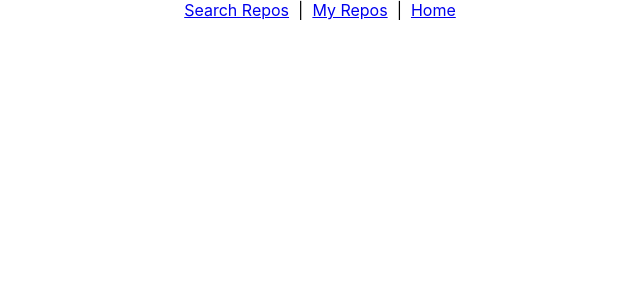
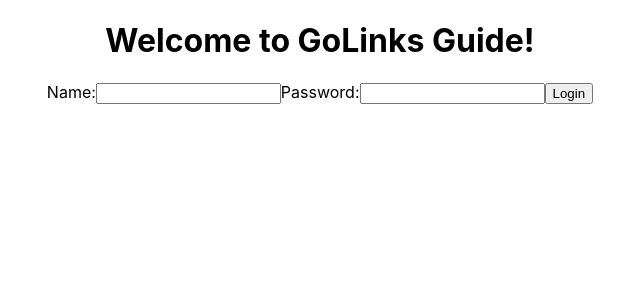
Before and after one commit to kailahk/golinks-guide, a React (Create React App) app: page / in a window 1280 px wide. Shown: the top 300 px of the page, without its empty margins (320-960 px from the left). Built offline with nearby package versions, Linux system fonts and the light colour scheme.

Commit message:
logging in and logging out implemented

```diff
--- /dev/null
+++ b/src/components/Login/Login.jsx
@@ -0,0 +1,25 @@
+import { useState } from "react"
+import Login from "./Login.css"
+
+export default function LoginForm({user, setUser}) {
+    const [userData, setUserData] = useState({
+        name: '',
+        password: '',
+    })
+    function handleChange(evt) {
+        setUserData({...userData, [evt.target.name]:evt.target.value})
+    }
+    function handleSubmit(evt) {
+        evt.preventDefault();
+        setUser(userData)
+    }
+    return (
+        <form onSubmit={handleSubmit}>
+            <label htmlFor="name">Name:</label>
+            <input type="text" id="name" name="name" value={userData.name} onChange={handleChange} />
+            <label htmlFor="password">Password:</label>
+            <input type="password" id="password" name="password" value={userData.password} onChange={handleChange} />
+            <button type="submit">Login</button>
+        </form>
+    )
+}
--- a/src/components/NavBar/NavBar.jsx
+++ b/src/components/NavBar/NavBar.jsx
@@ -1,7 +1,10 @@
 import "./NavBar.css"
 import { Link } from "react-router-dom"
 
-export default function NavBar() {
+export default function NavBar({setUser}) {
+    function handleLogOut(evt) {
+        setUser(null);
+    }
     return (
         <>
             <Link to="/searchrepos">Search Repos</Link>
@@ -9,6 +12,8 @@ export default function NavBar() {
             <Link to="/myrepos">My Repos</Link>
             &nbsp;&nbsp;|&nbsp;&nbsp;
             <Link to="/">Home</Link>
+            &nbsp;&nbsp;|&nbsp;&nbsp;
+            <Link to="" onClick={handleLogOut}>Log Out</Link>
         </>
     )
 }
--- a/src/pages/App/App.jsx
+++ b/src/pages/App/App.jsx
@@ -2,16 +2,27 @@ import './App.css';
 import SearchReposPage from '../SearchReposPage/SearchReposPage';
 import MyReposPage from "../MyReposPage/MyReposPage"
 import NavBar from "../../components/NavBar/NavBar"
-import {Routes, Route} from "react-router-dom"
+import Login from '../../components/Login/Login';
+import { Routes, Route } from "react-router-dom"
+import { useState } from 'react';
 
 export default function App() {
+  const [user, setUser] = useState(null)
+  const [repos, setRepos] = useState([])
   return (
     <main className="App">
-      <NavBar/>
-      <Routes>
-        <Route path="/searchrepos" element={<SearchReposPage/>}></Route>
-        <Route path="/myrepos" element={<MyReposPage/>}></Route>
-      </Routes>
+      <h1>Welcome to GoLinks Guide!</h1>
+      {user ?
+        <>
+          <NavBar setUser={setUser}/>
+          <Routes>
+            <Route path="/searchrepos" element={<SearchReposPage />}></Route>
+            <Route path="/myrepos" element={<MyReposPage />}></Route>
+          </Routes>
+        </>
+        :
+        <Login user={user} setUser={setUser}/>
+      }
     </main>
   );
 }
```
Also changed, not shown: src/components/Login/Login.css (added).
